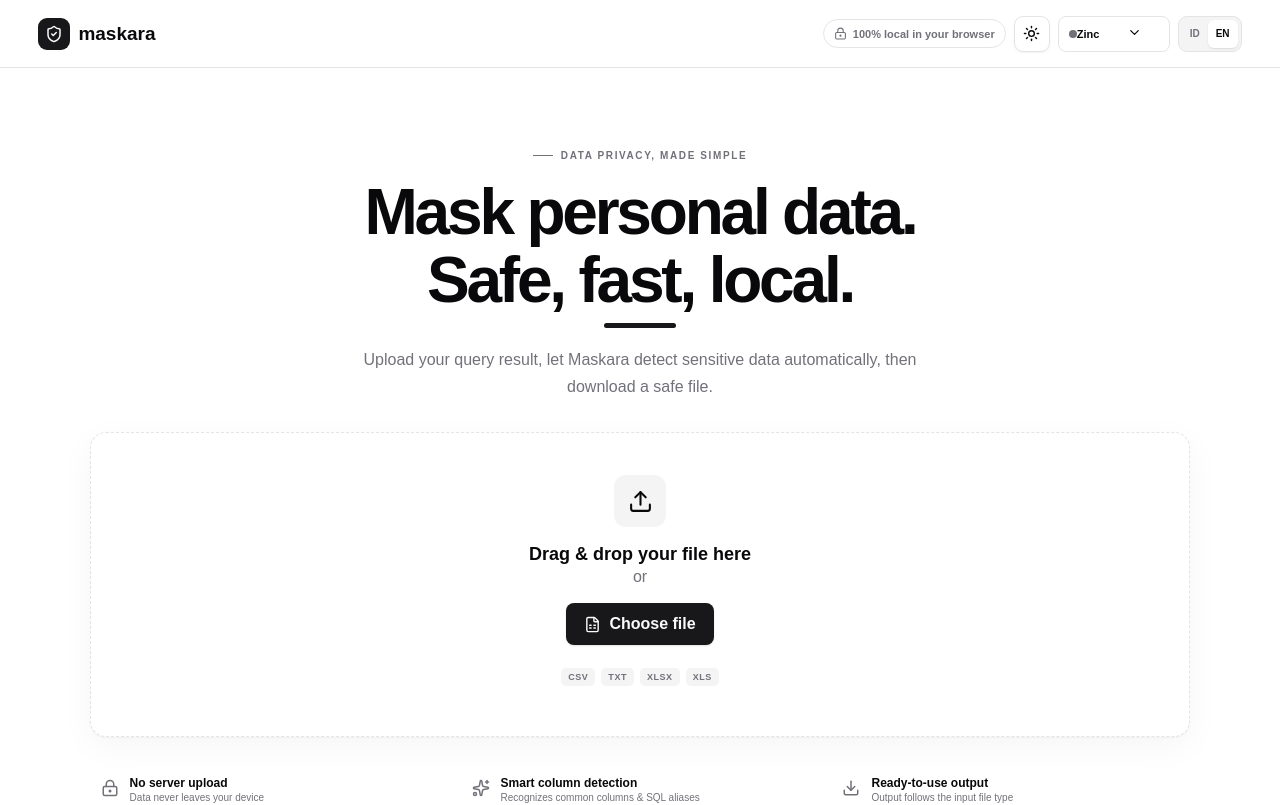
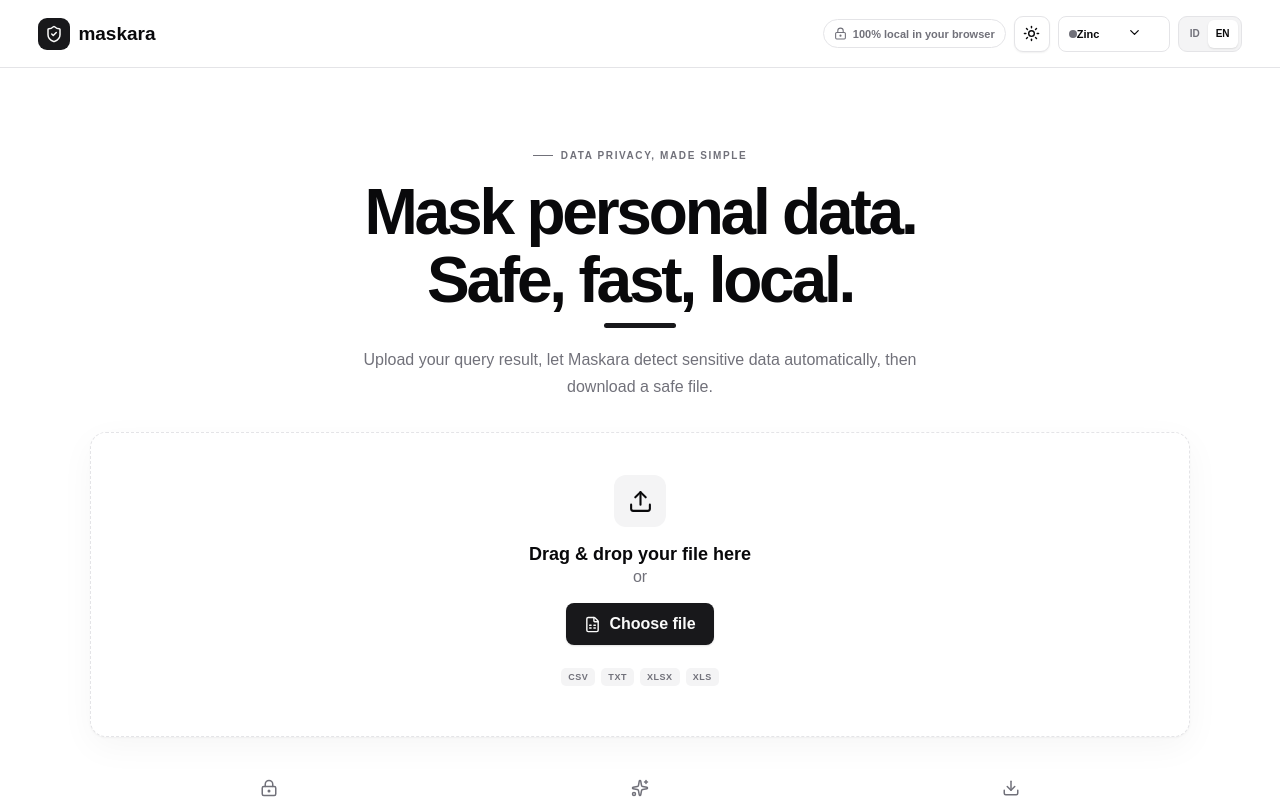
Before and after one commit to rizaldifahmi/maskara, a React (Vite) app: page / in a window 1280 px wide. Shown: the top 805 px of the page. Built offline with nearby package versions, Linux system fonts and the light colour scheme; a web font is replaced by a local one.

Commit message:
fix: center benefit content alignment

```diff
--- a/src/theme.css
+++ b/src/theme.css
@@ -1,6 +1,7 @@
 /* Theme tokens live in index.css; this file is retained as the public theme extension point. */
 .prerender-shell{max-width:760px;margin:0 auto;padding:120px 24px;text-align:center}.prerender-shell h1{font-size:52px;letter-spacing:-.05em}.prerender-shell p{color:var(--muted-foreground)}.prerender-brand{font-weight:800}
 .topbar{padding-inline:clamp(16px,3vw,48px)}.hero,.workspace,.success{width:100%;max-width:none}.hero{padding-inline:clamp(16px,7vw,112px)}.workspace{padding-inline:clamp(16px,3vw,48px)}.success{padding-inline:clamp(16px,7vw,112px)}footer{width:100%;max-width:none;padding-inline:clamp(16px,3vw,48px)}.prerender-shell{width:100%;max-width:none}
+.trust-row{text-align:center}.trust-row>div{flex-direction:column;align-items:center;justify-content:flex-start;gap:8px}.trust-row span{align-items:center}.trust-row svg{margin:0 auto}.trust-row small{max-width:240px;line-height:1.5;text-align:center}
 .header-control{display:flex;align-items:center;gap:7px}.header-control>span{color:var(--muted-foreground);font-size:9px;font-weight:750;letter-spacing:.08em}.theme-mode-toggle{display:grid;place-items:center;width:36px;height:36px;padding:0;border:1px solid var(--border);border-radius:9px;background:var(--background);color:var(--foreground);cursor:pointer;box-shadow:0 1px 2px rgba(0,0,0,.06)}.theme-mode-toggle:hover{background:var(--accent)}.theme-mode-toggle svg{display:block;stroke-width:2}.theme-mode-toggle:focus-visible{outline:2px solid var(--ring);outline-offset:2px}
 .language-toggle{display:flex;align-items:center;height:36px;padding:3px;border:1px solid var(--border);border-radius:9px;background:var(--muted)}.language-toggle button{height:28px;padding:0 8px;border:0;border-radius:6px;background:transparent;color:var(--muted-foreground);font-size:10px;font-weight:750;cursor:pointer}.language-toggle button.active{background:var(--background);color:var(--foreground);box-shadow:0 1px 2px rgba(0,0,0,.1)}.language-toggle button:focus-visible{outline:2px solid var(--ring);outline-offset:1px}.color-mode-trigger .color-dot{flex:none;margin:0}footer a{color:inherit;text-underline-offset:3px}footer a:hover{color:var(--foreground)}
 
```
